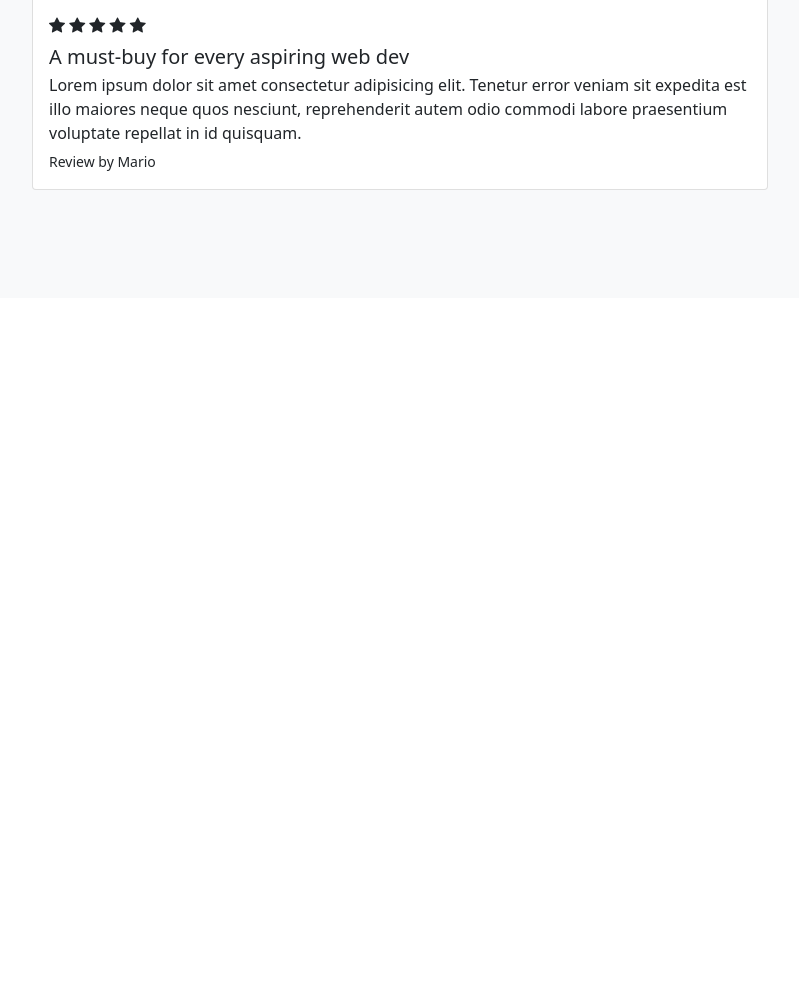
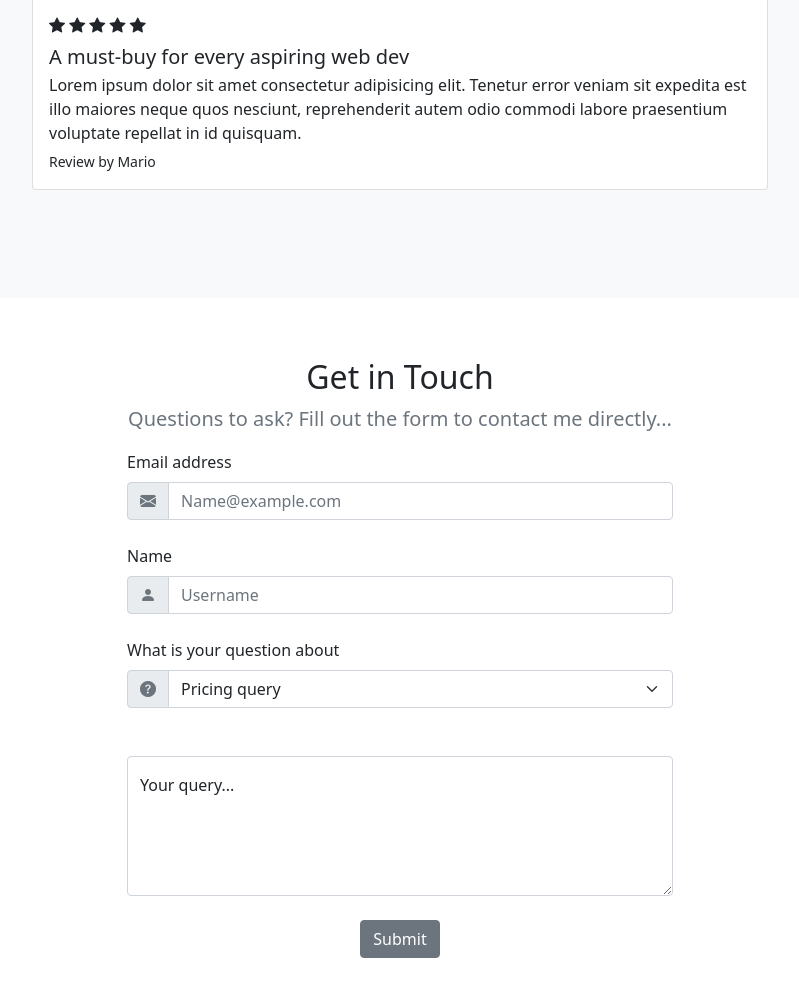
Before and after one commit to blingblingda/the-book, a website: page index.html in a window 1280 px wide. Shown: the part 3440-4436 px from the top of the page, without its empty margins (240-1039 px from the left). Before the commit the page ends 3738 px from the top, so only its background shows below. Drawn offline with nearby package versions, Linux system fonts and the light colour scheme.

Commit message:
finish contact form

```diff
--- a/index.html
+++ b/index.html
@@ -287,7 +287,59 @@
         </div>
     </section>
 
+    <!-- contact form -->
+    <section class="contact">
+      <div class="container-lg">
+        <!-- title -->
+        <div class="text-center">
+            <h2>Get in Touch</h2>
+            <p class="lead text-muted">Questions to ask? Fill out the form to contact me directly...</p>
+        </div>
+        <!-- form -->
+        <div class="row justify-content-center">
+            <div class="col-lg-6">
+                <form>
+                    <label for="email" class="form-label">Email address</label>
+                    <div class="input-group mb-4">
+                        <span class="input-group-text">
+                            <i class="bi bi-envelope-fill text-secondary"></i>
+                        </span>
+                        <input type="email" id="email" class="form-control" placeholder="Name@example.com" aria-label="email" aria-describedby="email">
+                    </div>
 
+                    <label for="name" class="form-label">Name</label>
+                    <div class="input-group mb-4">
+                        <span class="input-group-text">
+                            <i class="bi bi-person-fill text-muted"></i>
+                        </span>
+                        <input type="text" id="name" class="form-control" placeholder="Username" aria-label="Username" aria-describedby="basic-addon1">
+                    </div>
+
+                    <label for="subject" class="form-label">What is your question about</label>
+                    <div class="input-group mb-4">
+                        <span class="input-group-text">
+                            <i class="bi bi-question-circle-fill text-muted"></i>
+                        </span>
+                        <select class="form-select" id="subject" aria-label="What is your question about?">
+                            <option value="pricing" selected>Pricing query</option>
+                            <option value="content">Content query</option>
+                            <option value="other">Other query</option>
+                        </select>
+                    </div>
+
+                    <div class="form-floating mt-5 mb-4">
+                        <textarea class="form-control" id="query" style="height:140px" placeholder="query"></textarea>
+                        <label for="query">Your query...</label>
+                    </div>
+
+                    <div class="mb-4 text-center">
+                        <button class="btn btn-secondary" type="submit">Submit</button>
+                    </div>
+                </form>
+            </div>
+        </div>
+        </div>
+    </section>
 
 
     <script src="https://cdn.jsdelivr.net/npm/bootstrap@5.0.2/dist/js/bootstrap.bundle.min.js" integrity="sha384-MrcW6ZMFYlzcLA8Nl+NtUVF0sA7MsXsP1UyJoMp4YLEuNSfAP+JcXn/tWtIaxVXM" crossorigin="anonymous"></script>
```
